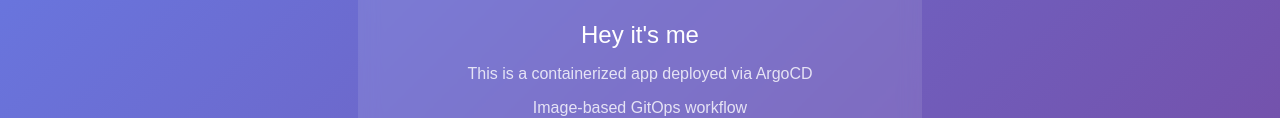
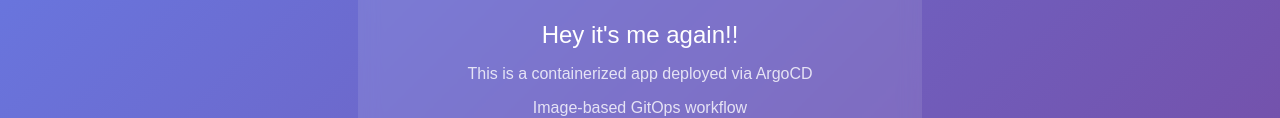
Before and after one commit to aman26ps/cicd-demo-local, a plain HTML site: page src/index.html in a window 1280 px wide. Shown: the part 379-497 px from the top of the page. Drawn offline with Linux system fonts and the light colour scheme.

```diff
--- a/src/index.html
+++ b/src/index.html
@@ -39,7 +39,7 @@
 <body>
     <div class="container">
         <h1>🚀 Hello from GitOps!</h1>
-        <p class="message">Hey it's me</p>
+        <p class="message">Hey it's me again!!</p>
         <p class="info">This is a containerized app deployed via ArgoCD</p>
         <p class="info">Image-based GitOps workflow</p>
     </div>
```
Also changed, not shown: 2 other files.
